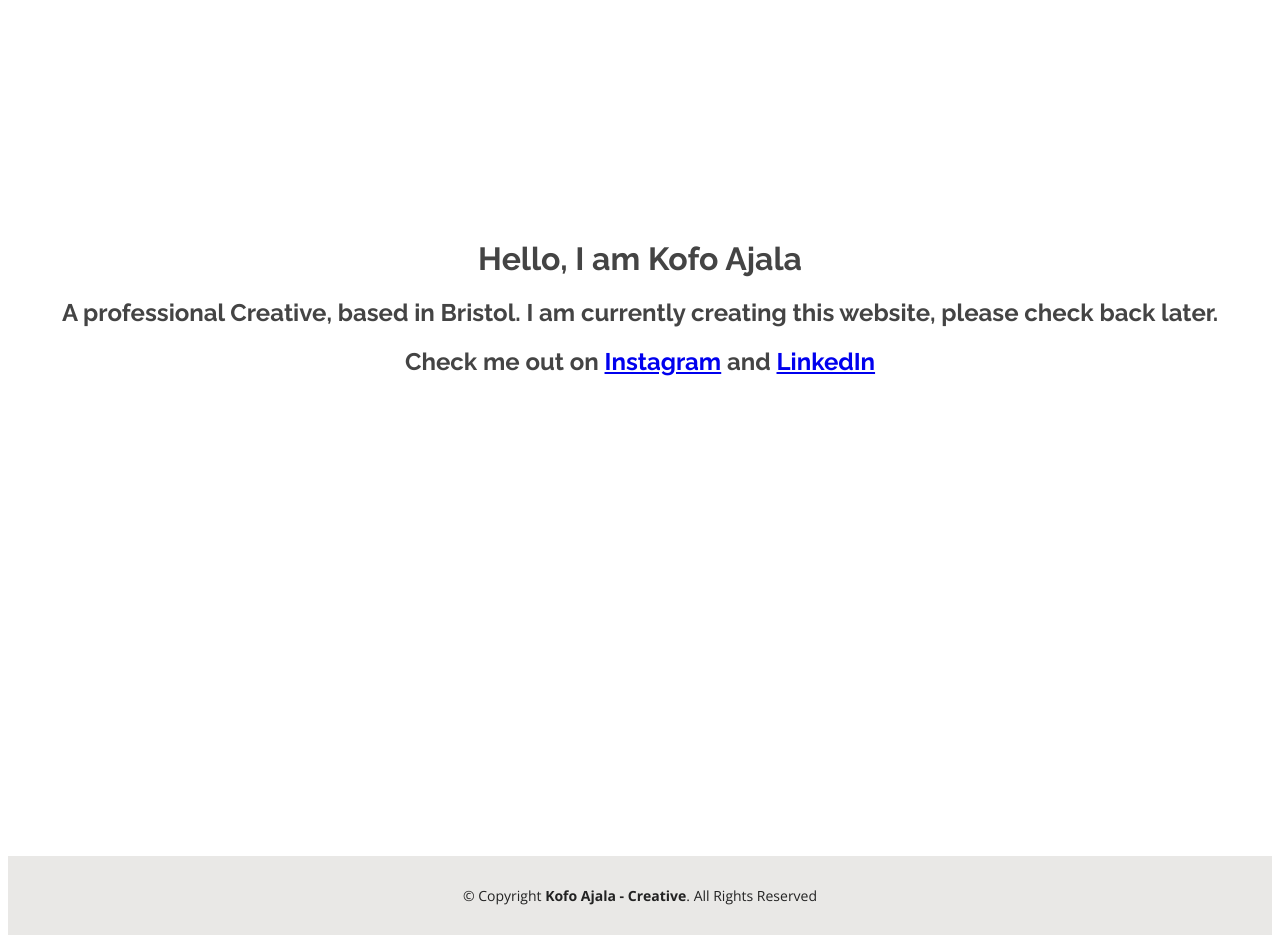
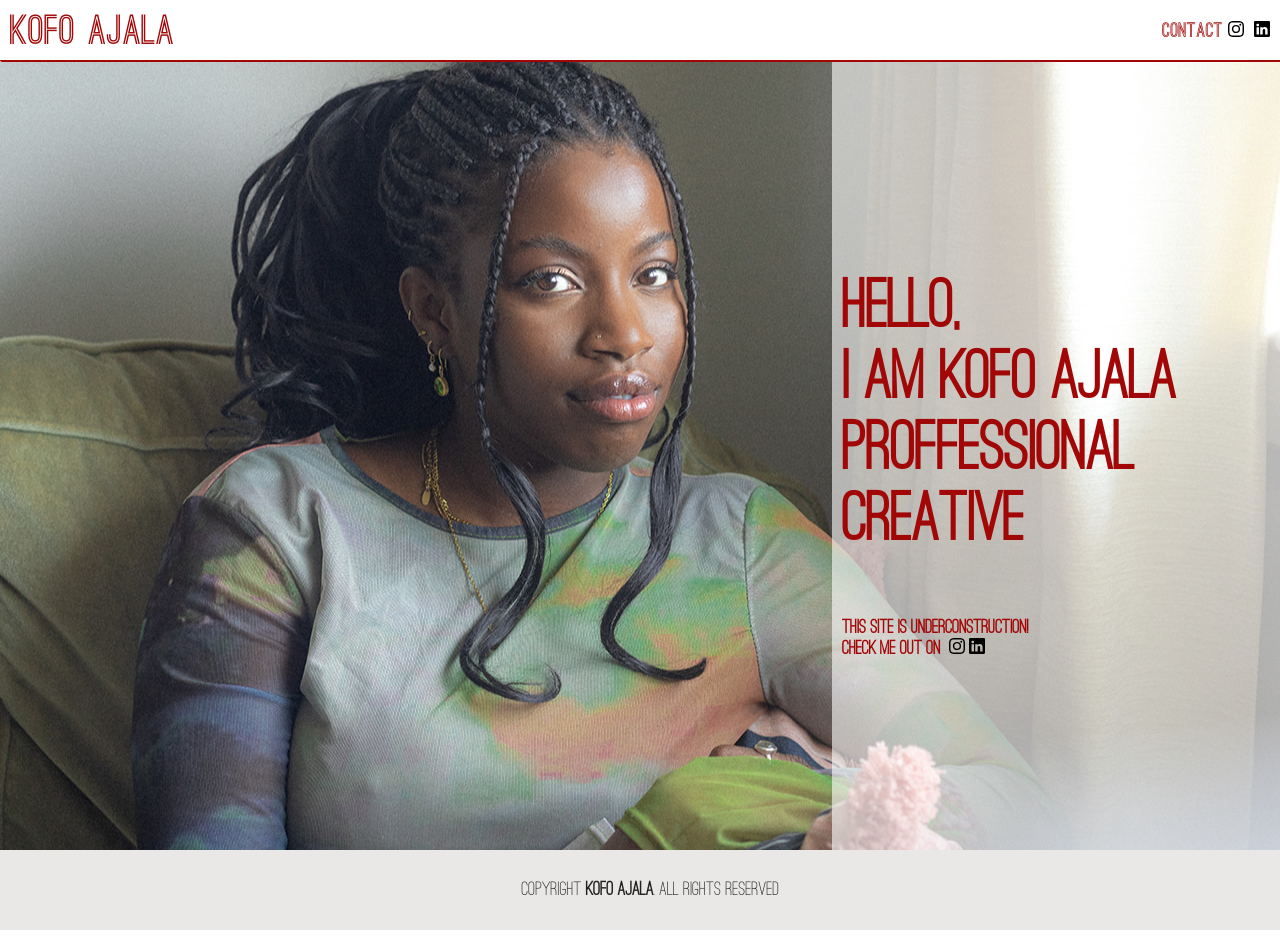
Before and after one commit to kofoajala/kofoajala.github.io, a plain HTML site: page index.html in a window 1280 px wide. Drawn offline with nearby package versions, Linux system fonts and the light colour scheme.

Commit message:
Update to Provisional Site

```diff
--- /dev/null
+++ b/assests/style/style.css
@@ -0,0 +1,145 @@
+@font-face {
+    font-family: ostrich-regular;
+    src: url(../fonts/ostrich-sans/ostrich-regular.ttf)
+}
+
+@font-face {
+  font-family: ostrich-bold;
+  src: url(../fonts/ostrich-sans/OstrichSans-Bold.otf);
+}
+
+
+body {
+    font-family: ostrich-regular;
+    color: #a20707;
+    margin: 0;
+  }
+
+/*--------------------------------------------------------------
+# Top Nav Bar
+--------------------------------------------------------------*/
+header {
+  width: 100%;
+  overflow: hidden;
+  position: fixed;
+  background-color: white;
+  font-family: ostrich-bold;
+}
+
+.topnav {
+  display: flex;
+  position: relative;
+  align-items: center;
+  justify-content: space-between;
+  border-bottom: 2px solid;
+  border-radius: 2px;
+  width: 100%;
+  height: 60px;
+  padding-left: 10px;
+
+}
+
+.topnav a {
+  color: #a20707;
+  text-decoration: none;
+  font-size: 20px;
+  padding-left: 5px;
+}
+
+.topnav h3 {
+  font-size: 40px;
+}
+
+.nav-container {
+  display: flex;
+  justify-content: right;
+  align-items: center;
+  padding: 0 20px;
+}
+
+header-social-links {
+  padding-left: 15px;
+}
+
+/*--------------------------------------------------------------
+# Main-Intro Section
+--------------------------------------------------------------*/
+
+.main {
+  padding-top: 50px;
+  background-color: azure;
+}
+
+.Intro {
+  background-image: url(../images/KofoPhotoshoot-036_websize.jpg);
+  background-size: stretch;
+  width: 100%;
+  height: 100vh;
+  background-position: center;
+  background-repeat: no-repeat;
+  justify-content: center;
+}
+
+
+.Intro h1 {
+  font-size: 70px;
+  font-family: ostrich-regular;
+  color: #a20707;
+  padding-left: 10px;
+  transition: 1s;
+}
+
+.Intro h2 {
+  font-size: 50px;
+  font-family: script;
+  color: #891313;
+  padding-left: 0px;
+  transition: 1s;
+}
+.intro-text {
+  margin-left: 65%;
+  display: flex;
+  flex-direction: column;
+  justify-content: center;
+  height: 100%;
+  background-color: rgba(255, 255, 255, 0.6);
+}
+
+@media screen and (max-width: 800px) {
+  .Intro h1 {
+    font-size: 50px;
+    padding-left: 10px;
+  }
+  .Intro h2 {
+    font-size: 30px;
+    padding-left: 10px;
+  }
+  .intro-text {
+    margin-left: 0;
+  }
+}
+
+
+
+
+
+
+/*--------------------------------------------------------------
+# Footer
+--------------------------------------------------------------*/
+#footer {
+    background: #e9e8e6;
+    padding: 30px 0;
+    color: #222222;
+    font-size: 20px;
+    text-align: center;
+}
+
+  #footer .credits {
+    padding-top: 5px;
+    font-size: 20px;
+  }
+
+  #footer .credits a {
+    color: #34b7a7;
+  }
--- a/index.html
+++ b/index.html
@@ -1,46 +1,49 @@
 <!DOCTYPE html>
-<html lang="en">
+<html>
     <head>
-  <meta charset="utf-8">
-  <meta content="width=device-width, initial-scale=1.0" name="viewport">
-
-  <title>Kofo Ajala - Creative</title>
-  <meta content="" name="description">
-  <meta content="" name="keywords">
-
-  <!-- Favicons -->
-  <link href="favicon.ico" rel="icon">
-
-  <!-- Google Fonts -->
-  <link href="https://fonts.googleapis.com/css?family=Open+Sans:300,300i,400,400i,600,600i,700,700i|Raleway:300,300i,400,400i,500,500i,600,600i,700,700i|Poppins:300,300i,400,400i,500,500i,600,600i,700,700i" rel="stylesheet">
-
-  <!-- Template Main CSS File -->
-  <link href="style.css" rel="stylesheet">
-
+        <title>Kofo Ajala</title>
+        <link rel="stylesheet" href="assests/style/style.css">
     </head>
 
     <body>
-    <div class="Temp">
-        <h1>Hello, I am Kofo Ajala</h1>
-        <h2>A professional Creative, based in Bristol. I am currently creating this website, please check back later.</h2>
-        <h2 style="display: flex; justify-content: center;">
-          <div>Check me out on&nbsp</div>
-          <a href="https://www.instagram.com/kofoajala_/">Instagram</a>
-          <div>&nbspand&nbsp</div>
-          <a href="https://www.linkedin.com/in/kofo-ajala-5857a5197/">LinkedIn</a>
-        </h2>
 
+        <header>
+            <nav class="topnav">
+                <h3>KOFO<span> AJALA</span></h3>
+                <div class="nav-container">
+                    <div class="nav-menue">
+                        <a href="index.html">CONTACT</a>
                     </div>
+                    <div class="header-social-links">
+                        <a href="https://www.instagram.com/kofoajala_/" class="instagram"><img class="instagram" src="assests/SVG/instagram.svg"></a>
+                        <a href="https://www.linkedin.com/in/kofo-ajala-5857a5197/" class="linkedin"><img class="linkedin" src="assests/SVG/linkedin.svg"></a>
+                    </div>
+                </div>
+            </nav>
+        </header>
+
+        <div class="main">
+            <div class="Intro">
+                <div class="intro-text">
+                    <h1>Hello,<br><span>I am Kofo Ajala</span><br><span>Proffessional Creative</span></h1>
+                    <h1 style="font-size: 20px;">
+                        This site is underconstruction!<br>
+                        Check me out on&nbsp
+                        <a href="https://www.instagram.com/kofoajala_/" class="instagram"><img class="instagram" src="assests/SVG/instagram.svg"></a>
+                        <a href="https://www.linkedin.com/in/kofo-ajala-5857a5197/" class="linkedin"><img class="linkedin" src="assests/SVG/linkedin.svg"></a>
+                    </h1>
+                </div>
+            </div>
+        </div>
+
         <footer id="footer">
             <div class="container">
               <div class="copyright">
-        &copy; Copyright <strong><span>Kofo Ajala - Creative</span></strong>. All Rights Reserved
+                &copy; Copyright <strong><span>Kofo Ajala</span></strong>.  All Rights Reserved
               </div>
             </div>
         </footer><!-- End  Footer -->
 
     </body>
 
-
-
 </html>
--- a/style.css
+++ /dev/null
@@ -1,42 +0,0 @@
-body {
-    font-family: "Open Sans", sans-serif;
-    color: #444444;
-    text-align: center;
-  }
-
-h1,
-h2,
-h3,
-h4,
-h5,
-h6 {
-  font-family: "Raleway", sans-serif;
-}
-
-.Temp {
-    margin: auto;
-    text-align: center;
-    top: 50%;
-    left: 50%;
-    margin-top: 15em;
-    margin-bottom: 30em;
-}
-/*--------------------------------------------------------------
-# Footer
---------------------------------------------------------------*/
-#footer {
-    background: #e9e8e6;
-    padding: 30px 0;
-    color: #222222;
-    font-size: 14px;
-    text-align: center;
-  }
-
-  #footer .credits {
-    padding-top: 5px;
-    font-size: 13px;
-  }
-
-  #footer .credits a {
-    color: #34b7a7;
-  }
```
Also changed, not shown: index_old.html (added, +46 -0 lines), assests/SVG/instagram.svg (added), assests/SVG/linkedin.svg (added), assests/fonts/ostrich-sans/OstrichSans-Black.otf (added), assests/fonts/ostrich-sans/OstrichSans-Bold.otf (added), assests/fonts/ostrich-sans/OstrichSans-Heavy.otf (added), assests/fonts/ostrich-sans/OstrichSans-Light.otf (added), assests/fonts/ostrich-sans/OstrichSans-Medium.otf (added), assests/fonts/ostrich-sans/OstrichSansDashed-Medium.otf (added), assests/fonts/ostrich-sans/OstrichSansRounded-Medium.otf (added), assests/fonts/ostrich-sans/SIL Open Font License.txt (added), assests/fonts/ostrich-sans/ostrich-regular.ttf (added), assests/images/KofoPhotoshoot-036_websize.jpg (added), 1 other file. Lines whose indentation alone changed are shown as unchanged.
